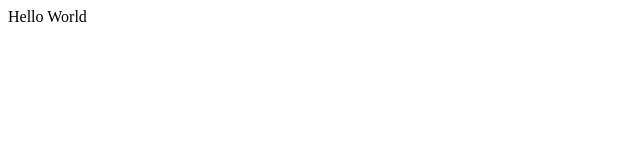
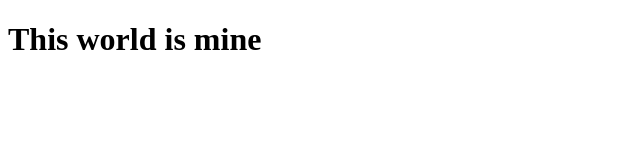
Before and after one commit to devendrajadhav2470/real_time_chat_app, a plain HTML site: page index.html in a window 1280 px wide. Shown: the whole page, without its empty margins (0-640 px from the left). Drawn offline with Linux system fonts and the light colour scheme.

Commit message:
initial commit on feature1 branch

```diff
--- a/index.html
+++ b/index.html
@@ -7,6 +7,8 @@
     <title>Document</title>
 </head>
 <body>
-        Hello World
+        <div class="head">
+            <h1>This world is mine </h1>
+        </div>
 </body>
 </html>
```
